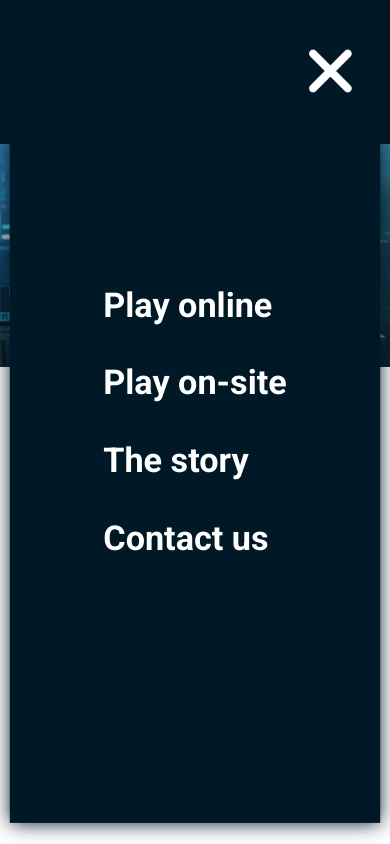
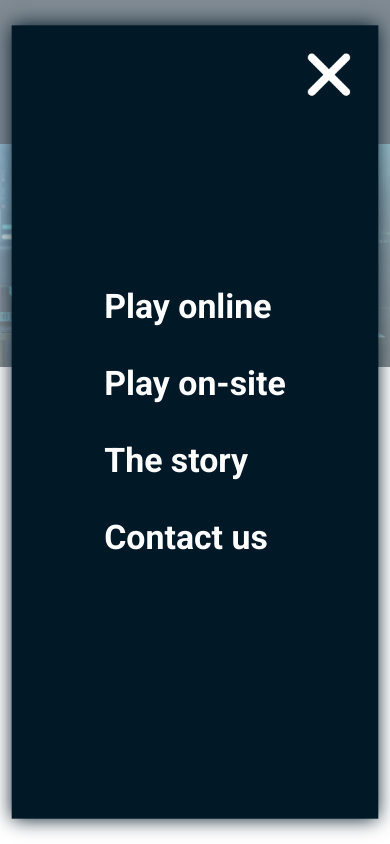
Before and after one commit to Rasmus3liasson/escHacker, a plain HTML site: page index.html in a window 390 px wide. Both pictures are taken after a click on the picture 344 px from the left and 56 px from the top of the page. Shown: the top 844 px of the page. Drawn offline with Linux system fonts and the light colour scheme.

Commit message:
works but need som fix to eliminate some js

```diff
--- a/index.html
+++ b/index.html
@@ -15,6 +15,7 @@
     <title>Esc Hacker</title>
   </head>
   <body>
+    <div class="nav-menu-background">
       <header>
         <div class="top-section">
           <img
@@ -30,6 +31,7 @@
           />
         </div>
       </header>
+    </div>
 
     <nav>
       <ul>
@@ -40,6 +42,7 @@
       </ul>
     </nav>
 
+    <div class="nav-menu-background-one">
       <figure>
         <img
           class="hacker-image"
@@ -72,11 +75,13 @@
               </figure>
               <div class="review-text">
                 <p>
-                This is a quote about how amazing this place is and how much fun
-                me and my friends had when we tried it
+                  This is a quote about how amazing this place is and how much
+                  fun me and my friends had when we tried it
                 </p>
 
-              <p class="review-info">John Doe, visited us in septermber 2021</p>
+                <p class="review-info">
+                  John Doe, visited us in septermber 2021
+                </p>
               </div>
             </div>
             <div id="hidden-mobile-layout" class="review">
@@ -85,11 +90,13 @@
               </figure>
               <div class="review-text">
                 <p>
-                This is a quote about how amazing this place is and how much fun
-                me and my friends had when we tried it
+                  This is a quote about how amazing this place is and how much
+                  fun me and my friends had when we tried it
                 </p>
 
-              <p class="review-info">John Doe, visited us in septermber 2021</p>
+                <p class="review-info">
+                  John Doe, visited us in septermber 2021
+                </p>
               </div>
             </div>
           </div>
@@ -136,8 +143,8 @@
                   <p class="participants">2-6 participants</p>
                 </div>
                 <p class="challange-info">
-                Praeterea, ex culpa non invenies unum aut non accusatis unum. Et
-                nihil inuitam. Nemo nocere tibi erit, et non inimicos, et
+                  Praeterea, ex culpa non invenies unum aut non accusatis unum.
+                  Et nihil inuitam. Nemo nocere tibi erit, et non inimicos, et
                 </p>
                 <button class="book-room">Book this room</button>
               </div>
@@ -180,8 +187,8 @@
                   <p class="participants">2-6 participants</p>
                 </div>
                 <p class="challange-info">
-                Praeterea, ex culpa non invenies unum aut non accusatis unum. Et
-                nihil inuitam. Nemo nocere tibi erit, et non inimicos, et
+                  Praeterea, ex culpa non invenies unum aut non accusatis unum.
+                  Et nihil inuitam. Nemo nocere tibi erit, et non inimicos, et
                 </p>
                 <button class="book-room">Book this room</button>
               </div>
@@ -224,8 +231,8 @@
                   <p class="participants">2-6 participants</p>
                 </div>
                 <p class="challange-info">
-                Praeterea, ex culpa non invenies unum aut non accusatis unum. Et
-                nihil inuitam. Nemo nocere tibi erit, et non inimicos, et
+                  Praeterea, ex culpa non invenies unum aut non accusatis unum.
+                  Et nihil inuitam. Nemo nocere tibi erit, et non inimicos, et
                 </p>
                 <button class="book-room">Book this room</button>
               </div>
@@ -244,8 +251,8 @@
           <div class="story-container">
             <p>
               Quodsi haberent magnalia inter potentiam et divitias, et non illam
-            quidem haec eo spectant haec quoque vos omnino desit illud quo solo
-            felicitatis libertatisque perficiuntur.
+              quidem haec eo spectant haec quoque vos omnino desit illud quo
+              solo felicitatis libertatisque perficiuntur.
             </p>
             <button>Read the full story</button>
           </div>
@@ -258,7 +265,9 @@
               alt="two people talking by a computer"
             />
             <div class="computer-text-section">
-            <h2>Play with your friends or build your team stronger at work</h2>
+              <h2>
+                Play with your friends or build your team stronger at work
+              </h2>
               <h3>
                 Praeterea, ex culpa non invenies unum aut non accusatis unum. Et
                 nihil inuitam. Nemo nocere tibi erit, et non inimicos, et
@@ -292,9 +301,9 @@
             <div class="footer-text">
               <h3>[Esc] Hacker Escape Rooms</h3>
               <p>
-              Quodsi haberent magnalia inter potentiam et divitias, et non illam
-              quidem haec eo spectant haec quoque vos omnino desit illud quo
-              solo felicitatis libertatisque perficiuntur.
+                Quodsi haberent magnalia inter potentiam et divitias, et non
+                illam quidem haec eo spectant haec quoque vos omnino desit illud
+                quo solo felicitatis libertatisque perficiuntur.
               </p>
             </div>
 
@@ -320,6 +329,7 @@
           </div>
         </div>
       </footer>
+    </div>
   </body>
   <script src="script.js"></script>
 </html>
--- a/sass/styles.scss
+++ b/sass/styles.scss
@@ -11,6 +11,7 @@ body {
   font-family: $font-family;
   font-style: normal;
 }
+
 li,
 button {
   cursor: pointer;
@@ -53,6 +54,7 @@ button {
       }
     }
   }
+
   nav {
     display: none;
     justify-content: center;
@@ -62,11 +64,11 @@ button {
     color: $white-color;
     position: fixed;
     top: 0;
-    //en ful Lösning då jag bara fick till margina på 2 sidor
+    //en ful Lösning då jag bara fick till margin på 2 sidor
     width: 100vw;
     height: 100vh;
     box-shadow: 0px 0px 20px $dark-color;
-    transform: scale(95%);
+    transform: scale(94%);
 
     a {
       color: inherit;
@@ -88,6 +90,7 @@ button {
   .nav-menu-mobile {
     display: flex;
     animation: navMenuMobile 0.4s ease-in-out;
+    z-index: 2;
 
     .close-icon {
       width: 45px;
@@ -99,12 +102,16 @@ button {
   }
 
   @keyframes navMenuMobile {
-    0% {
+    from {
       opacity: 0;
     }
-    100% {
+    to {
       opacity: 1;
     }
+  }
+  .background-opacity {
+    transition: 0.4s;
+    opacity: 0.5;
   }
 
   .hacker-image {
@@ -185,7 +192,6 @@ button {
         .challanger-box-image img {
           width: 100%;
           min-width: 363px;
-
           height: auto;
           border-radius: 8px 8px 0 0;
         }
--- a/script.js
+++ b/script.js
@@ -1,16 +1,28 @@
-const hamburgerIcon = document.querySelector(".hamburger-icon");
-const navMenu = document.querySelector("nav");
 const closeIcon = document.createElement("img");
 
 closeIcon.classList.add("close-icon");
 closeIcon.src = "images/logotype-images/close-icon.png";
 
-hamburgerIcon.addEventListener("click", function () {
-  navMenu.classList.add("nav-menu-mobile");
-
-  navMenu.appendChild(closeIcon);
-});
+document
+  .querySelector(".hamburger-icon")
+  .addEventListener("click", function () {
+    document.querySelector("nav").classList.add("nav-menu-mobile");
+    document.querySelector("nav").appendChild(closeIcon);
+    document
+      .querySelector(".nav-menu-background")
+      .classList.add("background-opacity");
+    document
+      .querySelector(".nav-menu-background-one")
+      .classList.add("background-opacity");
+  });
 
 closeIcon.addEventListener("click", function () {
-  navMenu.classList.remove("nav-menu-mobile");
+  document.querySelector("nav").classList.remove("nav-menu-mobile");
+
+  document
+    .querySelector(".nav-menu-background")
+    .classList.remove("background-opacity");
+  document
+    .querySelector(".nav-menu-background-one")
+    .classList.remove("background-opacity");
 });
```
Also changed, not shown: sass/styles.css, 1 other file. Lines whose indentation alone changed are shown as unchanged.
